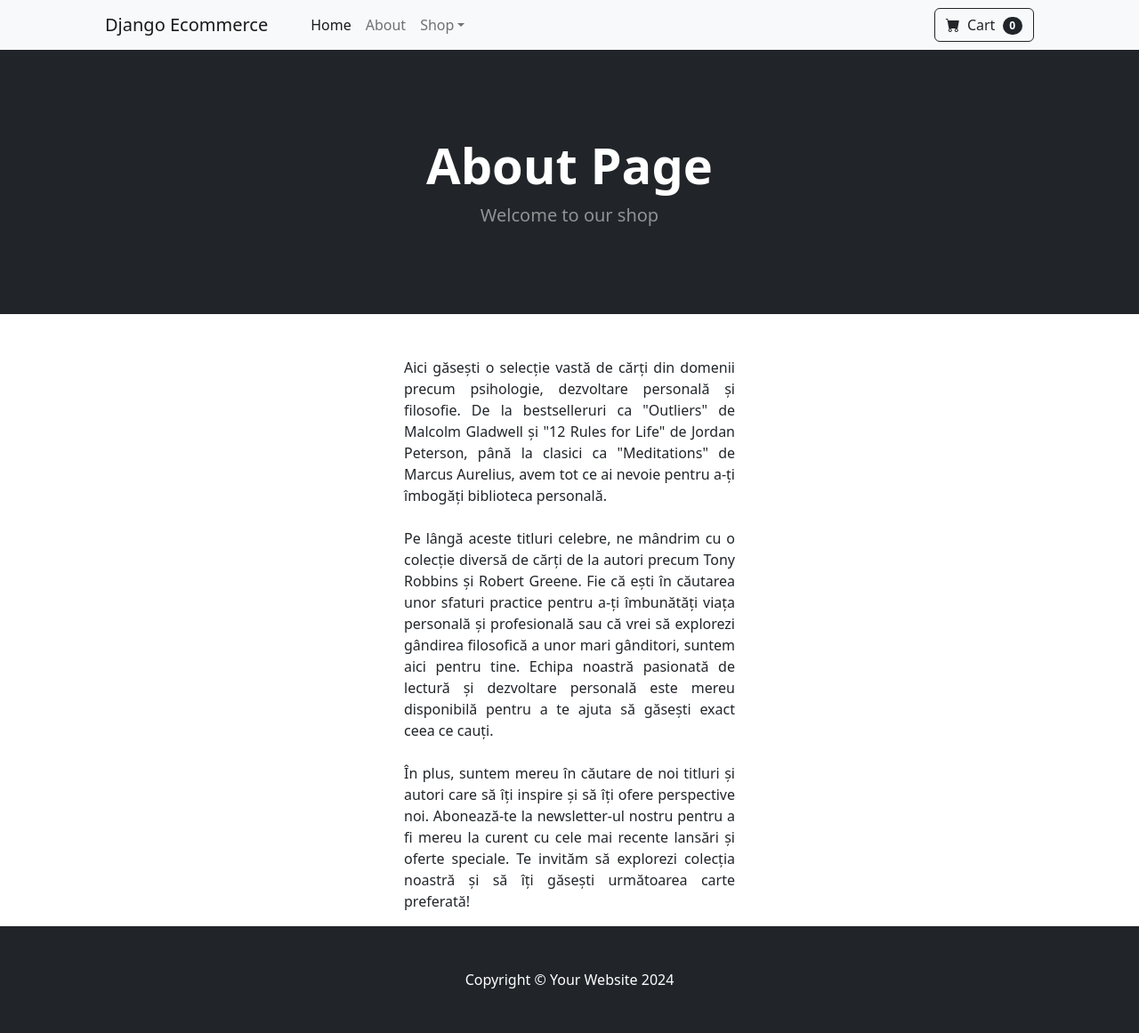
After one commit to cristiol/Ecommerce_django, a Django app: template store/templates/about.html in a window 1280 px wide. The commit adds this page. Shown: the whole page at 89% size. Run offline with Django 3.2, Linux system fonts and the light colour scheme; the template is opened without the code that fills it, so the values that code supplies are empty; some libraries are stand-ins or nearby versions.

Commit message:
added templating out and about page

```diff
--- /dev/null
+++ b/store/templates/about.html
@@ -0,0 +1,34 @@
+{% extends 'base.html' %}
+{% load static %}
+
+{% block content%}
+
+<header class="bg-dark py-5">
+    <div class="container px-4 px-lg-5 my-5">
+        <div class="text-center text-white">
+            <h1 class="display-4 fw-bolder">About Page</h1>
+            <p class="lead fw-normal text-white-50 mb-0">Welcome to our shop</p>
+        </div>
+    </div>
+</header>
+
+<div class="container">
+    <div class="row">
+        <center>
+            <div class="col-4">
+                <p align="justify">
+                <br>
+                <br>
+                Aici găsești o selecție vastă de cărți din domenii precum psihologie, dezvoltare personală și filosofie. De la bestselleruri ca "Outliers" de Malcolm Gladwell și "12 Rules for Life" de Jordan Peterson, până la clasici ca "Meditations" de Marcus Aurelius, avem tot ce ai nevoie pentru a-ți îmbogăți biblioteca personală.
+                <br>
+                <br>
+                    Pe lângă aceste titluri celebre, ne mândrim cu o colecție diversă de cărți de la autori precum Tony Robbins și Robert Greene. Fie că ești în căutarea unor sfaturi practice pentru a-ți îmbunătăți viața personală și profesională sau că vrei să explorezi gândirea filosofică a unor mari gânditori, suntem aici pentru tine. Echipa noastră pasionată de lectură și dezvoltare personală este mereu disponibilă pentru a te ajuta să găsești exact ceea ce cauți.
+                <br>
+                <br>
+                    În plus, suntem mereu în căutare de noi titluri și autori care să îți inspire și să îți ofere perspective noi. Abonează-te la newsletter-ul nostru pentru a fi mereu la curent cu cele mai recente lansări și oferte speciale. Te invităm să explorezi colecția noastră și să îți găsești următoarea carte preferată!
+                </p>
+            </div>
+        </center>
+    </div>
+</div>
+{% endblock %}
--- /dev/null
+++ b/store/templates/base.html
@@ -0,0 +1,35 @@
+
+{% load static %}
+
+<!DOCTYPE html>
+<html lang="en">
+    <head>
+        <meta charset="utf-8" />
+        <meta name="viewport" content="width=device-width, initial-scale=1, shrink-to-fit=no" />
+        <meta name="description" content="" />
+        <meta name="author" content="" />
+        <title>Django Ecommerce</title>
+        <!-- Favicon-->
+        <link rel="icon" type="image/x-icon" href="{% static 'assets/favicon.ico' %}" />
+        <!-- Bootstrap icons-->
+        <link href="https://cdn.jsdelivr.net/npm/bootstrap-icons@1.5.0/font/bootstrap-icons.css" rel="stylesheet" />
+        <!-- Core theme CSS (includes Bootstrap)-->
+        <link href="{% static 'css/styles.css' %}" rel="stylesheet" />
+    </head>
+    <body>
+        <!-- Navigation-->
+        {% include 'navbar.html' %}
+
+        {% block content %}
+        {% endblock%}
+
+        <!-- Footer-->
+        <footer class="py-5 bg-dark">
+            <div class="container"><p class="m-0 text-center text-white">Copyright &copy; Your Website 2024</p></div>
+        </footer>
+        <!-- Bootstrap core JS-->
+        <script src="https://cdn.jsdelivr.net/npm/bootstrap@5.2.3/dist/js/bootstrap.bundle.min.js"></script>
+        <!-- Core theme JS-->
+        <script src="{% static 'js/scripts.js' %}"></script>
+    </body>
+</html>
--- /dev/null
+++ b/store/templates/navbar.html
@@ -0,0 +1,28 @@
+        <nav class="navbar navbar-expand-lg navbar-light bg-light">
+            <div class="container px-4 px-lg-5">
+                <a class="navbar-brand" href="#!">Django Ecommerce</a>
+                <button class="navbar-toggler" type="button" data-bs-toggle="collapse" data-bs-target="#navbarSupportedContent" aria-controls="navbarSupportedContent" aria-expanded="false" aria-label="Toggle navigation"><span class="navbar-toggler-icon"></span></button>
+                <div class="collapse navbar-collapse" id="navbarSupportedContent">
+                    <ul class="navbar-nav me-auto mb-2 mb-lg-0 ms-lg-4">
+                        <li class="nav-item"><a class="nav-link active" aria-current="page" href="{% url 'home' %}">Home</a></li>
+                        <li class="nav-item"><a class="nav-link" href="{% url 'about' %}">About</a></li>
+                        <li class="nav-item dropdown">
+                            <a class="nav-link dropdown-toggle" id="navbarDropdown" href="#" role="button" data-bs-toggle="dropdown" aria-expanded="false">Shop</a>
+                            <ul class="dropdown-menu" aria-labelledby="navbarDropdown">
+                                <li><a class="dropdown-item" href="#!">All Products</a></li>
+                                <li><hr class="dropdown-divider" /></li>
+                                <li><a class="dropdown-item" href="#!">Popular Items</a></li>
+                                <li><a class="dropdown-item" href="#!">New Arrivals</a></li>
+                            </ul>
+                        </li>
+                    </ul>
+                    <form class="d-flex">
+                        <button class="btn btn-outline-dark" type="submit">
+                            <i class="bi-cart-fill me-1"></i>
+                            Cart
+                            <span class="badge bg-dark text-white ms-1 rounded-pill">0</span>
+                        </button>
+                    </form>
+                </div>
+            </div>
+        </nav>
--- a/store/urls.py
+++ b/store/urls.py
@@ -3,5 +3,6 @@ from django.contrib import admin
 from . import views
 
 urlpatterns = [
-    path('', views.home , name='home')
+    path('', views.home, name='home'),
+    path('about/', views.about, name='about')
 ]
--- a/store/views.py
+++ b/store/views.py
@@ -5,3 +5,7 @@ from .models import Product
 def home(request):
     products = Product.objects.all()
     return render(request, 'home.html', {'products': products})
+
+
+def about(request):
+    return render(request, 'about.html', {})
```
Also changed, not shown: store/templates/home.html (+7 -54 lines).
